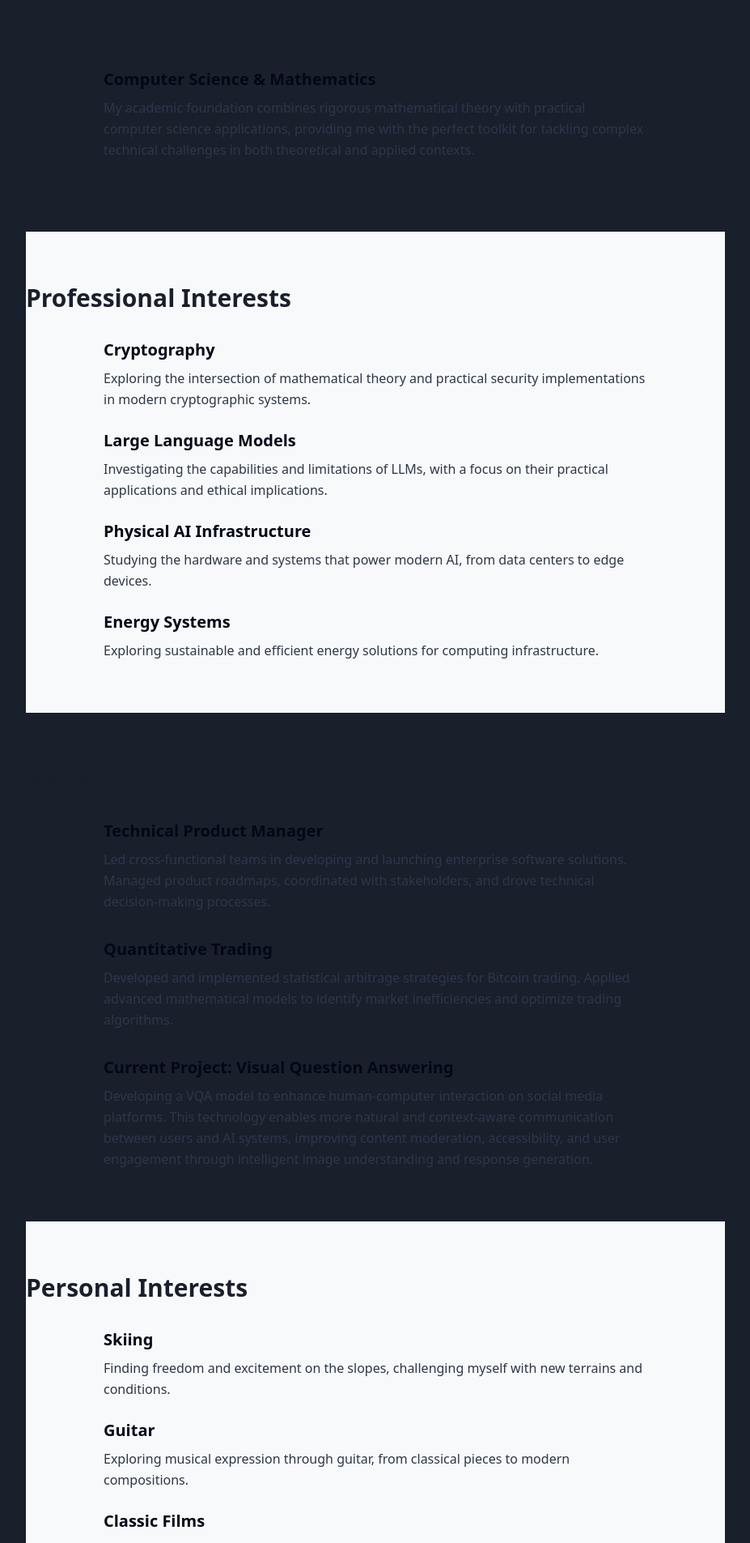
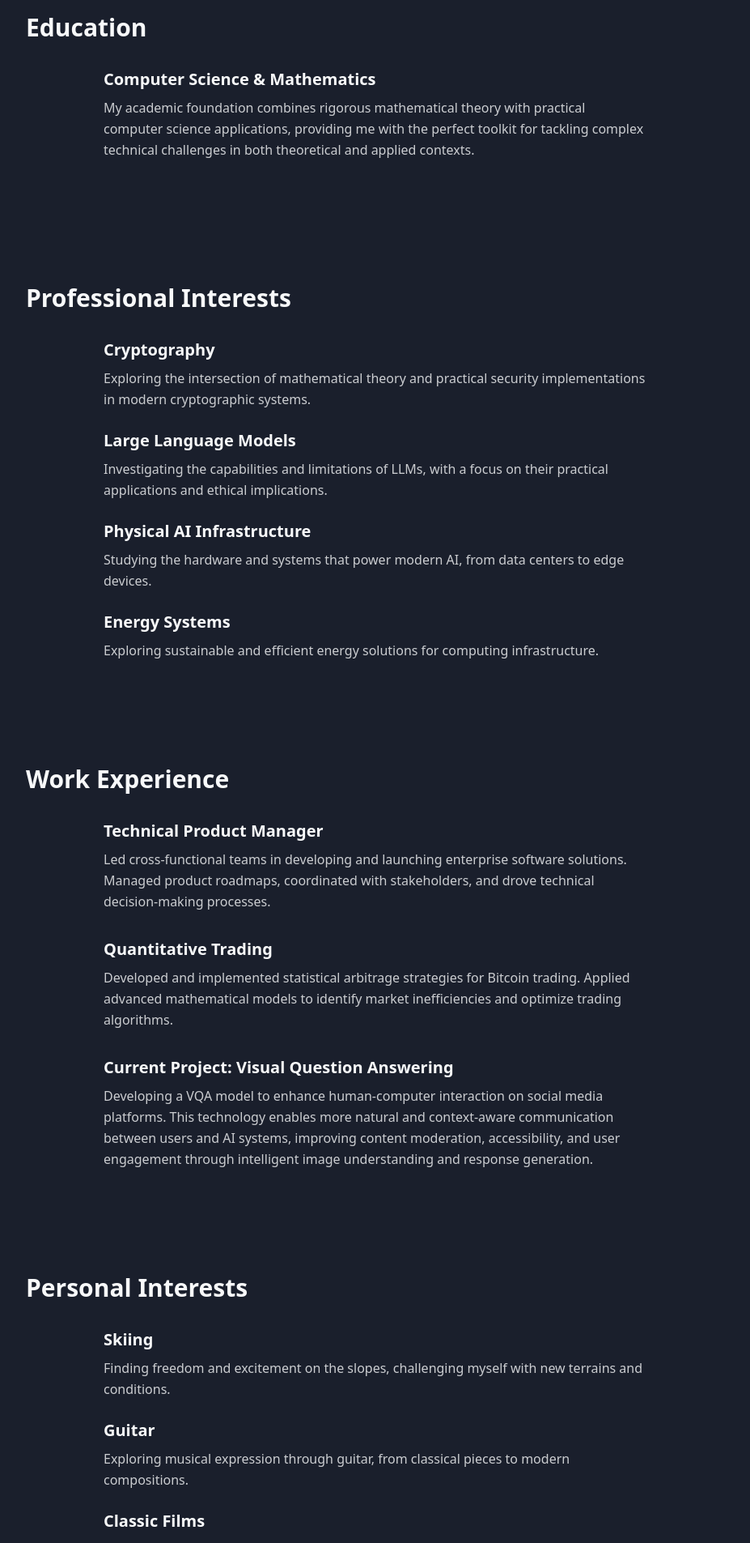
Before and after one commit to PierreL349/pierresite, a React (Vite) app: page / in a window 1280 px wide. Shown: the part 300-2205 px from the top of the page at 81% size, without its empty margins (176-1103 px from the left). Built offline with nearby package versions, Linux system fonts and the light colour scheme.

Commit message:
Update text color and background
Adjusted text colors to be lighter for better visibility and changed the overall site background to a dark theme.
[skip gpt_engineer]

```diff
--- a/src/components/Education.tsx
+++ b/src/components/Education.tsx
@@ -3,11 +3,11 @@ import React from 'react';
 const Education = () => {
   return (
     <section className="py-16 animate-fade-in">
-      <h2 className="text-3xl font-bold text-navy mb-8">Education</h2>
+      <h2 className="text-3xl font-bold text-softwhite mb-8">Education</h2>
       <div className="max-w-2xl mx-auto text-left">
         <div className="mb-6">
-          <h3 className="text-xl font-semibold mb-2">Computer Science & Mathematics</h3>
-          <p className="text-textdark leading-relaxed">
+          <h3 className="text-xl font-semibold mb-2 text-softwhite">Computer Science & Mathematics</h3>
+          <p className="text-softwhite/80 leading-relaxed">
             My academic foundation combines rigorous mathematical theory with practical computer science applications,
             providing me with the perfect toolkit for tackling complex technical challenges in both theoretical and
             applied contexts.
--- a/src/components/PersonalInterests.tsx
+++ b/src/components/PersonalInterests.tsx
@@ -2,25 +2,25 @@ import React from 'react';
 
 const PersonalInterests = () => {
   return (
-    <section className="py-16 bg-softwhite animate-fade-in">
-      <h2 className="text-3xl font-bold text-navy mb-8">Personal Interests</h2>
+    <section className="py-16 bg-navy animate-fade-in">
+      <h2 className="text-3xl font-bold text-softwhite mb-8">Personal Interests</h2>
       <div className="max-w-2xl mx-auto text-left space-y-6">
         <div>
-          <h3 className="text-xl font-semibold mb-2">Skiing</h3>
-          <p className="text-textdark leading-relaxed">
+          <h3 className="text-xl font-semibold mb-2 text-softwhite">Skiing</h3>
+          <p className="text-softwhite/80 leading-relaxed">
             Finding freedom and excitement on the slopes, challenging myself with new terrains
             and conditions.
           </p>
         </div>
         <div>
-          <h3 className="text-xl font-semibold mb-2">Guitar</h3>
-          <p className="text-textdark leading-relaxed">
+          <h3 className="text-xl font-semibold mb-2 text-softwhite">Guitar</h3>
+          <p className="text-softwhite/80 leading-relaxed">
             Exploring musical expression through guitar, from classical pieces to modern compositions.
           </p>
         </div>
         <div>
-          <h3 className="text-xl font-semibold mb-2">Classic Films</h3>
-          <p className="text-textdark leading-relaxed">
+          <h3 className="text-xl font-semibold mb-2 text-softwhite">Classic Films</h3>
+          <p className="text-softwhite/80 leading-relaxed">
             Appreciating the artistry and storytelling of classic cinema, with a particular
             interest in film noir and French New Wave.
           </p>
--- a/src/components/ProfessionalInterests.tsx
+++ b/src/components/ProfessionalInterests.tsx
@@ -2,32 +2,32 @@ import React from 'react';
 
 const ProfessionalInterests = () => {
   return (
-    <section className="py-16 bg-softwhite animate-fade-in">
-      <h2 className="text-3xl font-bold text-navy mb-8">Professional Interests</h2>
+    <section className="py-16 bg-navy animate-fade-in">
+      <h2 className="text-3xl font-bold text-softwhite mb-8">Professional Interests</h2>
       <div className="max-w-2xl mx-auto text-left space-y-6">
         <div>
-          <h3 className="text-xl font-semibold mb-2">Cryptography</h3>
-          <p className="text-textdark leading-relaxed">
+          <h3 className="text-xl font-semibold mb-2 text-softwhite">Cryptography</h3>
+          <p className="text-softwhite/80 leading-relaxed">
             Exploring the intersection of mathematical theory and practical security implementations
             in modern cryptographic systems.
           </p>
         </div>
         <div>
-          <h3 className="text-xl font-semibold mb-2">Large Language Models</h3>
-          <p className="text-textdark leading-relaxed">
+          <h3 className="text-xl font-semibold mb-2 text-softwhite">Large Language Models</h3>
+          <p className="text-softwhite/80 leading-relaxed">
             Investigating the capabilities and limitations of LLMs, with a focus on their practical
             applications and ethical implications.
           </p>
         </div>
         <div>
-          <h3 className="text-xl font-semibold mb-2">Physical AI Infrastructure</h3>
-          <p className="text-textdark leading-relaxed">
+          <h3 className="text-xl font-semibold mb-2 text-softwhite">Physical AI Infrastructure</h3>
+          <p className="text-softwhite/80 leading-relaxed">
             Studying the hardware and systems that power modern AI, from data centers to edge devices.
           </p>
         </div>
         <div>
-          <h3 className="text-xl font-semibold mb-2">Energy Systems</h3>
-          <p className="text-textdark leading-relaxed">
+          <h3 className="text-xl font-semibold mb-2 text-softwhite">Energy Systems</h3>
+          <p className="text-softwhite/80 leading-relaxed">
             Exploring sustainable and efficient energy solutions for computing infrastructure.
           </p>
         </div>
--- a/src/components/WorkExperience.tsx
+++ b/src/components/WorkExperience.tsx
@@ -3,27 +3,27 @@ import React from 'react';
 const WorkExperience = () => {
   return (
     <section className="py-16 animate-fade-in">
-      <h2 className="text-3xl font-bold text-navy mb-8">Work Experience</h2>
+      <h2 className="text-3xl font-bold text-softwhite mb-8">Work Experience</h2>
       <div className="max-w-2xl mx-auto text-left space-y-8">
         <div>
-          <h3 className="text-xl font-semibold mb-2">Technical Product Manager</h3>
-          <p className="text-textdark leading-relaxed">
+          <h3 className="text-xl font-semibold mb-2 text-softwhite">Technical Product Manager</h3>
+          <p className="text-softwhite/80 leading-relaxed">
             Led cross-functional teams in developing and launching enterprise software solutions.
             Managed product roadmaps, coordinated with stakeholders, and drove technical
             decision-making processes.
           </p>
         </div>
         <div>
-          <h3 className="text-xl font-semibold mb-2">Quantitative Trading</h3>
-          <p className="text-textdark leading-relaxed">
+          <h3 className="text-xl font-semibold mb-2 text-softwhite">Quantitative Trading</h3>
+          <p className="text-softwhite/80 leading-relaxed">
             Developed and implemented statistical arbitrage strategies for Bitcoin trading.
             Applied advanced mathematical models to identify market inefficiencies and
             optimize trading algorithms.
           </p>
         </div>
         <div>
-          <h3 className="text-xl font-semibold mb-2">Current Project: Visual Question Answering</h3>
-          <p className="text-textdark leading-relaxed">
+          <h3 className="text-xl font-semibold mb-2 text-softwhite">Current Project: Visual Question Answering</h3>
+          <p className="text-softwhite/80 leading-relaxed">
             Developing a VQA model to enhance human-computer interaction on social media platforms.
             This technology enables more natural and context-aware communication between users and AI systems,
             improving content moderation, accessibility, and user engagement through intelligent
```
